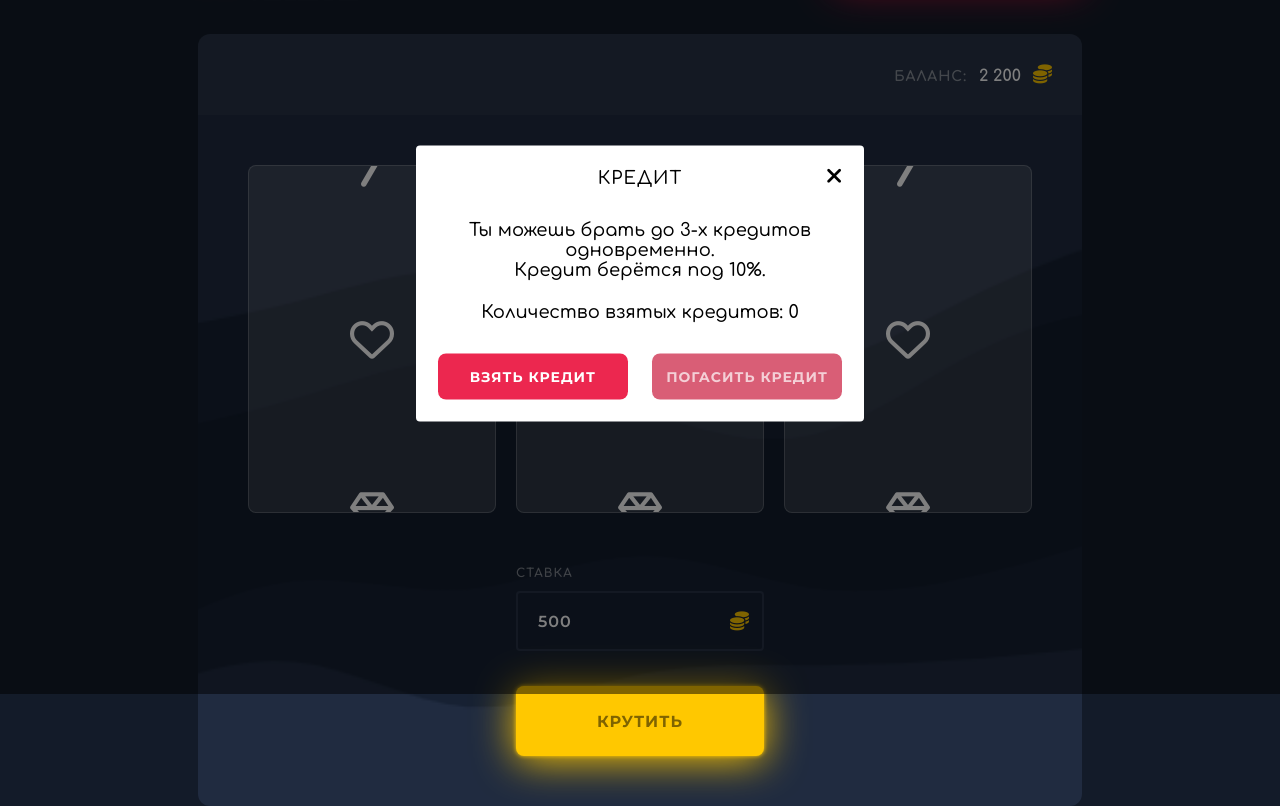
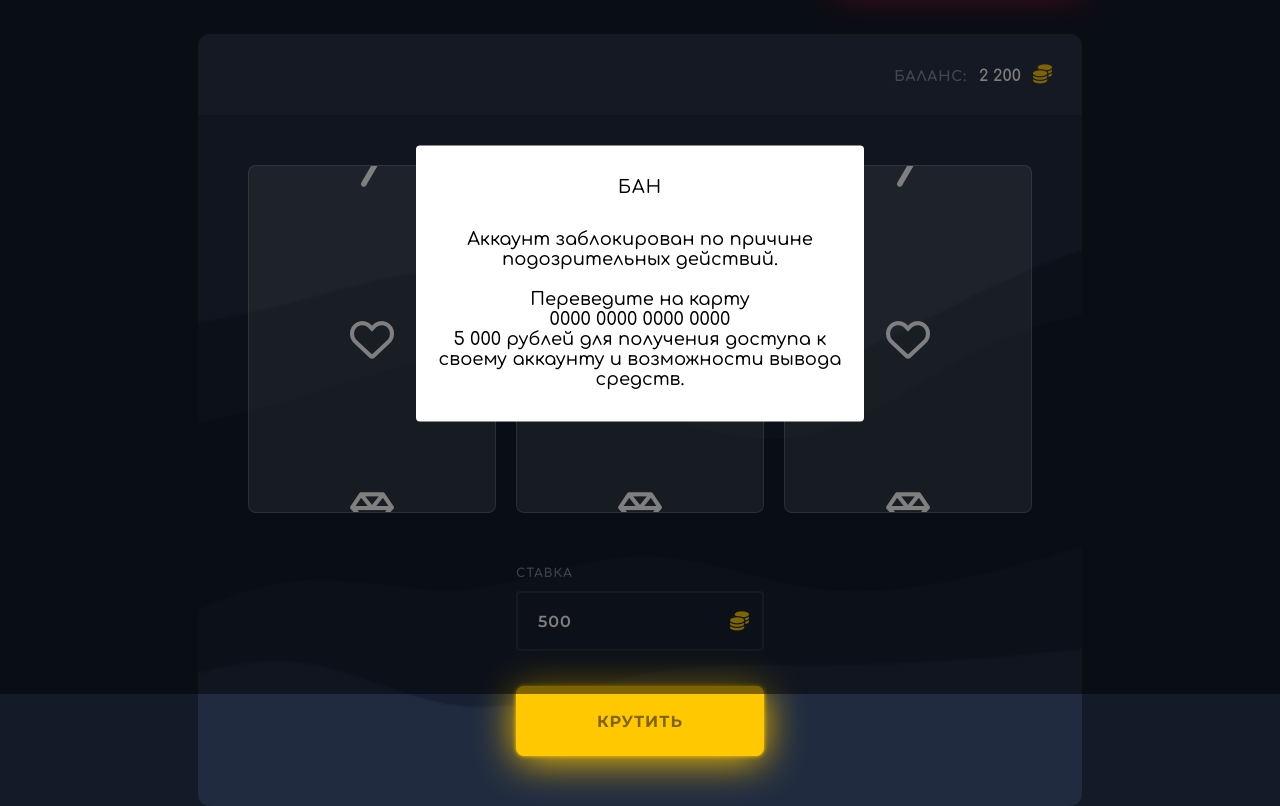
Before and after one commit to paulkibby/paulkibby.github.io, a plain HTML site: page casino/index.html in a window 1280 px wide. Both pictures are taken after a click on the button "БАНК". Shown: the part 106-912 px from the top of the page. Drawn offline with Linux system fonts and the light colour scheme.

Commit message:
Add files via upload

```diff
--- a/casino/index.html
+++ b/casino/index.html
@@ -186,7 +186,7 @@
         </div>
     </div>
     <div class="credit-background">
-        <div class="modal">
+        <div class="modal modal-credit">
             <div class="modal-close"><i class="fa-solid fa-xmark modal-close-ico"></i></div>
             <div class="modal-title"><span>Кредит</span></div>
             <div class="modal-description"><span>Ты можешь брать до 3-х кредитов одновременно.<br>Кредит берётся под 10%.</span></div>
@@ -194,7 +194,14 @@
             <div class="modal-buttons">
                 <button id="take_credit" class="button">Взять кредит</button>
                 <button id="repay_credit" class="button">Погасить кредит</button>
+                <button id="get_money" class="button get-money-btn">Вывести деньги</button>
             </div>
+        </div>
+
+        <div class="modal modal-ban">
+            <!-- <div class="modal-close"><i class="fa-solid fa-xmark modal-close-ico"></i></div> -->
+            <div class="modal-title"><span>БАН</span></div>
+            <div class="modal-description"><span>Аккаунт заблокирован по причине подозрительных действий.<br><br>Переведите на карту<br>0000 0000 0000 0000<br>5 000 рублей для получения доступа к своему аккаунту и возможности вывода средств.</span></div>
         </div>
     </div>
     <div class="notify-modal">
```
